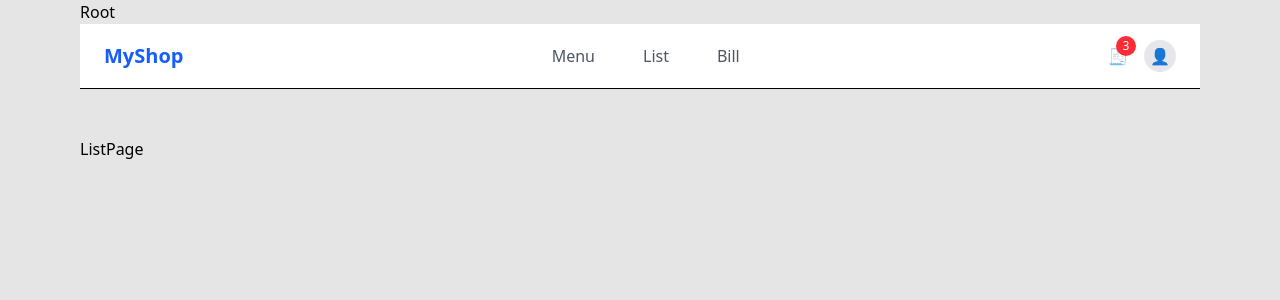
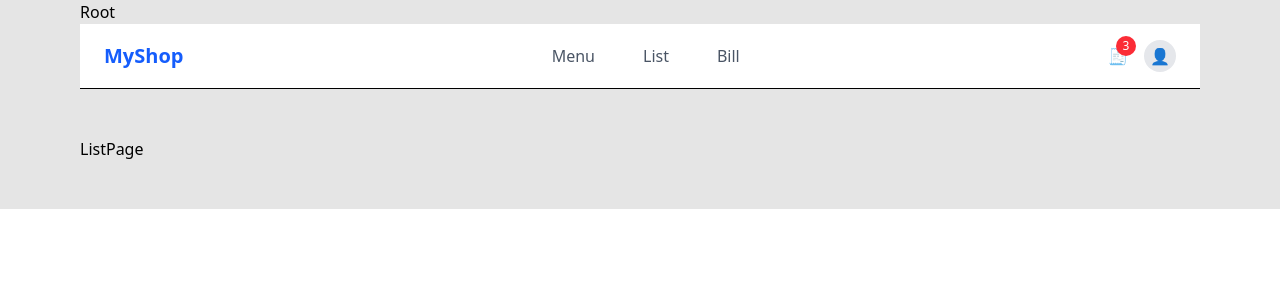
Before and after one commit to Pansa49/Thai-Noodle-Project, a React (Vite) app in the folder my-app/: page /list in a window 1280 px wide. Shown: the top 300 px of the page. Built offline with nearby package versions, Linux system fonts and the light colour scheme.

Commit message:
fixed bug - missing slide bar

```diff
--- a/my-app/src/App.tsx
+++ b/my-app/src/App.tsx
@@ -31,7 +31,7 @@ const router = createBrowserRouter([
 
 function App() {
   return (
-    <div className="fixed inset-0 bg-black/10">
+    <div className="inset-0 bg-black/10">
       <RouterProvider router={router} />
     </div>
 
```
